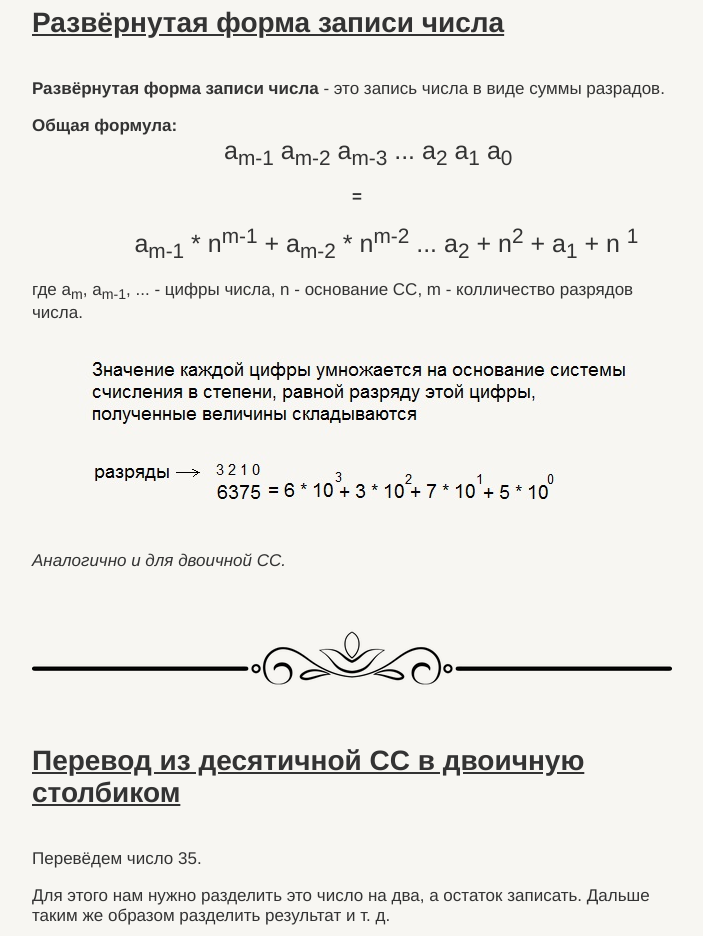
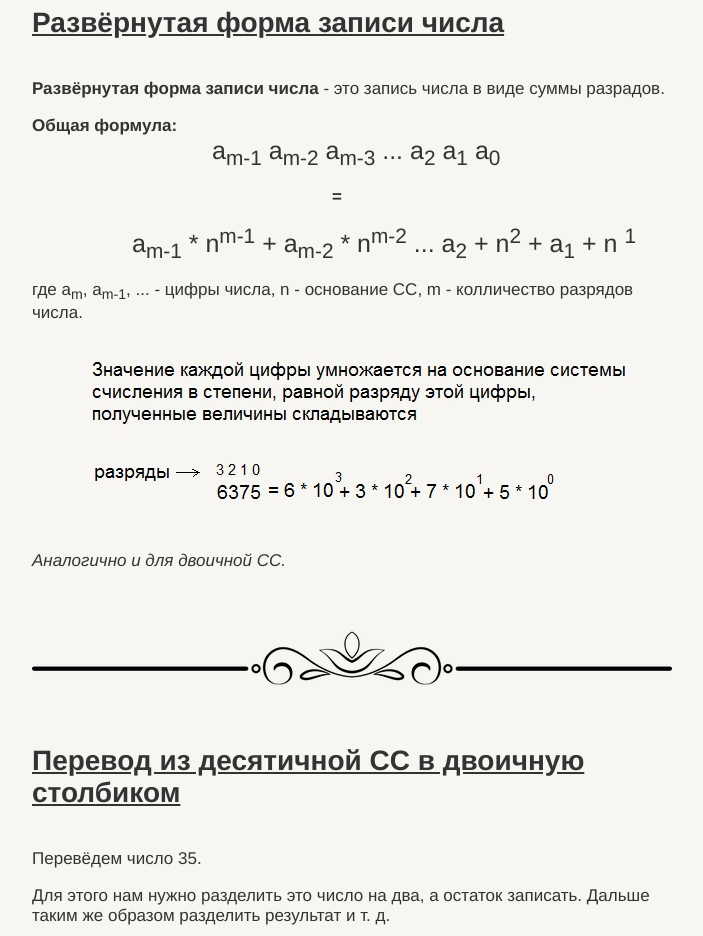
Before and after one commit to Xolog/CC, a plain HTML site: page index.html in a window 1280 px wide. Shown: the part 2980-3916 px from the top of the page, without its empty margins (288-991 px from the left). Drawn offline with Linux system fonts and the light colour scheme.

Commit message:
поправил формулу

```diff
--- a/style/style.css
+++ b/style/style.css
@@ -80,19 +80,19 @@ li {
 	background: url(../img/razd.png) no-repeat;
 }
 
-.ravno,
-.formula {
+.ravno {
 	display: inline-block;
-	margin-left: 50%;
+	margin-left: 300px;
 }
 
 .formula {
-	margin-left: 16%;
+	margin-left: 100px;
 	font-size: 25px;
+	display: inline-block
 }
 
 .centerf {
-	margin-left: 30%;
+	margin-left: 180px;
 }
 
 .top {
```
